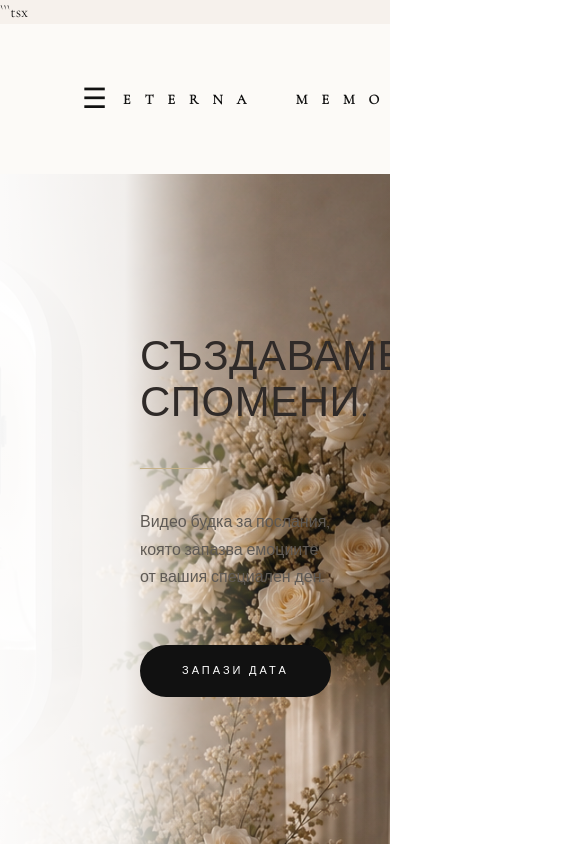
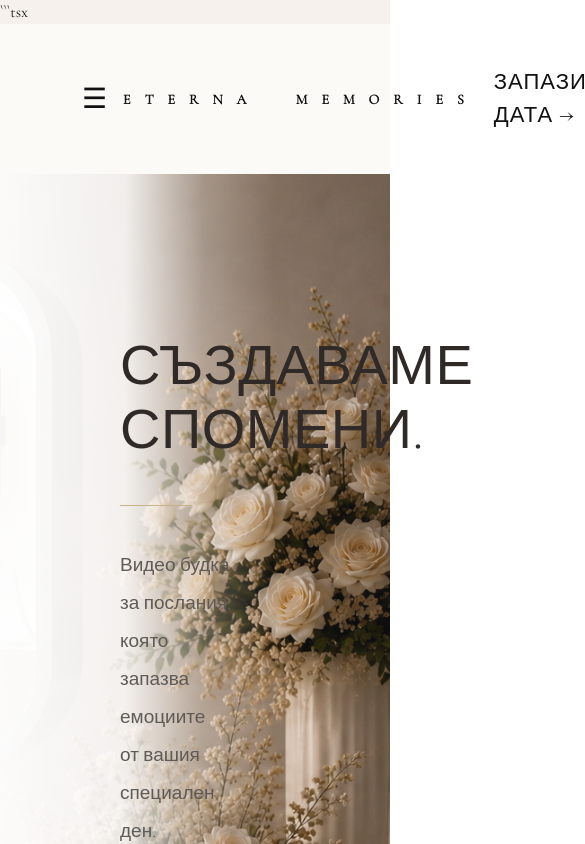
Before and after one commit to nansitocheva-netizen/eterna-site, a Next.js app: page / in a window 390 px wide. Shown: the top 844 px of the page, 585 px wide, since content can reach past the window. Built offline with nearby package versions, Linux system fonts and the light colour scheme.

Commit message:
Remove broken mobile css

```diff
--- a/app/globals.css
+++ b/app/globals.css
@@ -249,71 +249,3 @@ body {
     grid-template-columns: 1fr;
   }
 }
-
-html, body {
-  margin: 0;
-  padding: 0;
-  overflow-x: hidden;
-  width: 100%;
-  max-width: 100%;
-}
-
-* {
-  box-sizing: border-box;
-}
-
-img {
-  max-width: 100%;
-  height: auto;
-}
-@media (max-width: 768px) {
-
-  h1 {
-    font-size: 42px !important;
-    line-height: 1.1 !important;
-  }
-
-  p {
-    font-size: 16px !important;
-    line-height: 1.7 !important;
-  }
-
-  section {
-    padding-left: 24px !important;
-    padding-right: 24px !important;
-  }
-
-}
-@media (max-width: 768px) {
-
-  div[style*="45%"] {
-    width: 100% !important;
-    max-width: 100% !important;
-  }
-
-  div[style*="1280px"] {
-    max-width: 100% !important;
-    grid-template-columns: 1fr !important;
-    gap: 32px !important;
-  }
-
-  h1 {
-    font-size: 42px !important;
-    line-height: 1.1 !important;
-  }
-
-  p {
-    font-size: 16px !important;
-    line-height: 1.7 !important;
-  }
-
-  section {
-    padding-left: 20px !important;
-    padding-right: 20px !important;
-  }
-
-  body {
-    overflow-x: hidden !important;
-  }
-
-}
```
